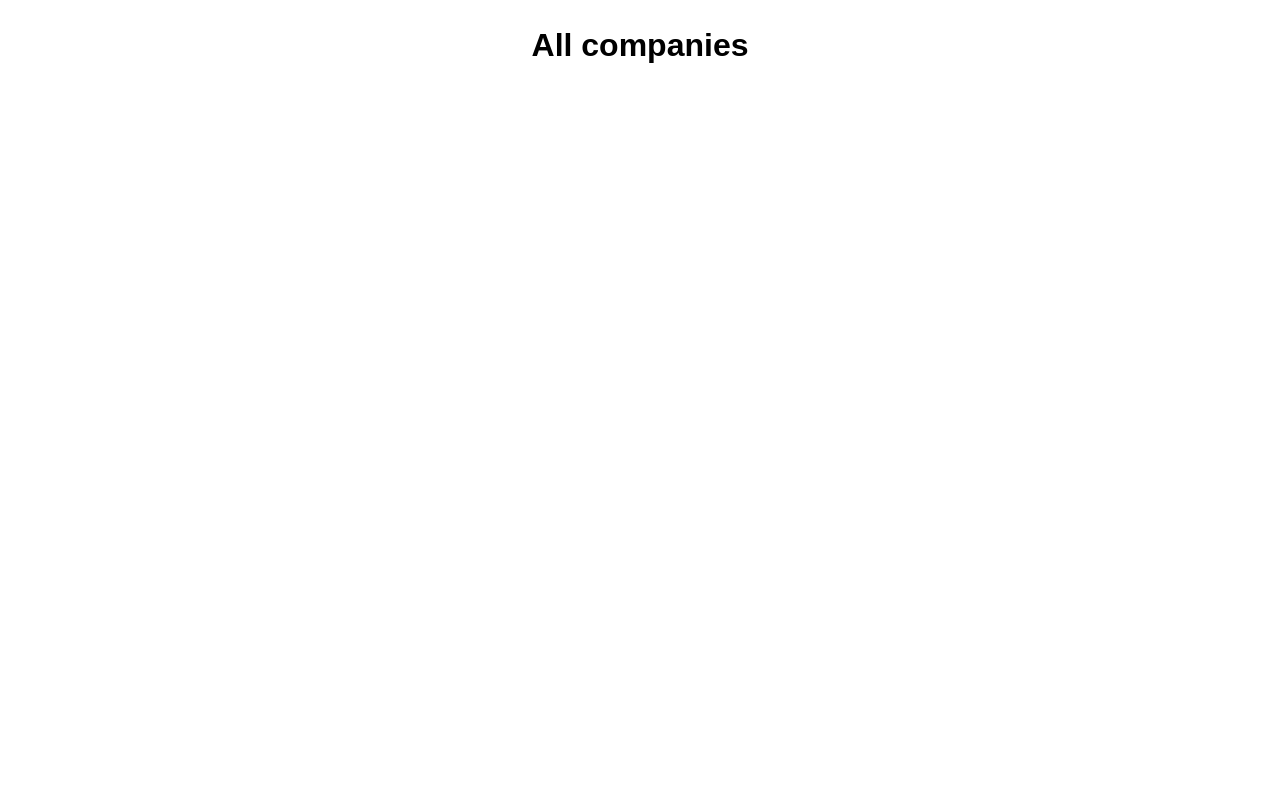
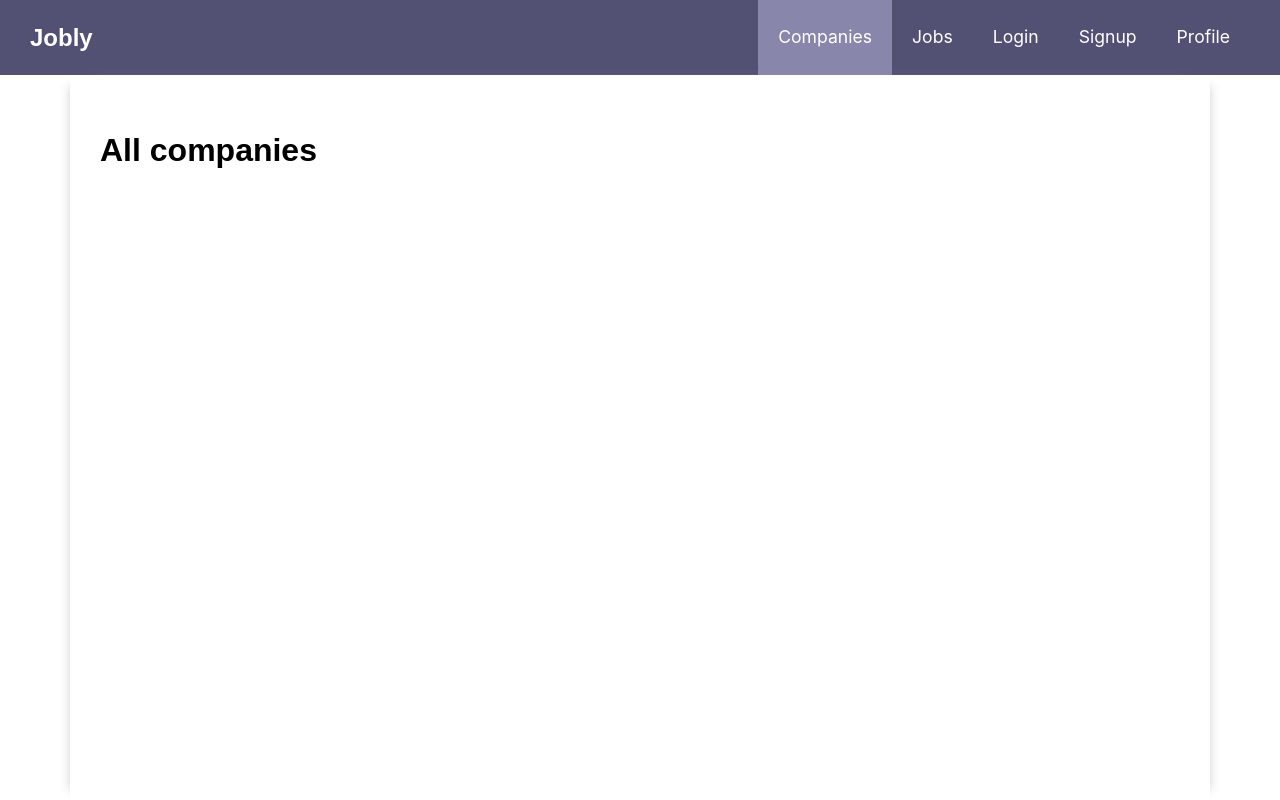
Before and after one commit to johnathan-booy/jobly-frontend, a React (Create React App) app in the folder jobly-frontend/: page /companies in a window 1280 px wide. Built offline with nearby package versions, Linux system fonts and the light colour scheme.

Commit message:
Basic Navbar and App-body

```diff
--- a/jobly-frontend/src/App.css
+++ b/jobly-frontend/src/App.css
@@ -1,3 +1,11 @@
 .App {
-	text-align: center;
+	width: 100%;
 }
+
+.App-body {
+	max-width: 1140px;
+	min-height: calc(100vh - 75px);
+	margin: auto;
+	padding: 30px;
+	box-shadow: -10px 0 10px -10px lightgrey, 10px 0 10px -10px lightgrey;
+}
--- a/jobly-frontend/src/App.js
+++ b/jobly-frontend/src/App.js
@@ -1,10 +1,14 @@
 import "./App.css";
+import Navbar from "./Navbar";
 import Routes from "./Routes";
 
 function App() {
 	return (
 		<div className="App">
-			<Routes />
+			<Navbar />
+			<div className="App-body">
+				<Routes />
+			</div>
 		</div>
 	);
 }
--- /dev/null
+++ b/jobly-frontend/src/Navbar.css
@@ -0,0 +1,88 @@
+.Navbar {
+	display: flex;
+	justify-content: space-between;
+	align-items: center;
+	padding: 30px;
+	height: 75px;
+	width: 100%;
+	background-color: #525174;
+}
+
+.Navbar-title a {
+	font-family: "Montserrat", sans-serif;
+	font-weight: 700;
+	font-size: 1.5em;
+	text-decoration: none;
+	color: white;
+}
+
+.Navbar-links {
+	display: flex;
+	justify-content: space-between;
+}
+
+.Navbar-links a {
+	font-size: 1.1em;
+	text-decoration: none;
+	color: white;
+	padding: 20px;
+	height: 75px;
+	display: flex;
+	align-items: center;
+	justify-content: center;
+	transition: background-color 0.15s ease, color 0.15s ease;
+}
+
+.Navbar-links a:hover,
+.active {
+	background-color: #8887ab;
+}
+
+.Navbar-toggle {
+	display: none;
+	font-size: 1.5em;
+	cursor: pointer;
+	height: 75px;
+	background: none;
+	outline: none;
+	border: none;
+	padding: 20px;
+	color: white;
+}
+
+.Navbar-toggle:hover {
+	background-color: #8887ab;
+}
+
+@media (max-width: 768px) {
+	.Navbar-toggle {
+		display: block;
+	}
+	.Navbar-links {
+		display: none;
+	}
+
+	.Navbar-links-open {
+		display: flex;
+		flex-direction: column;
+		position: absolute;
+		top: 75px;
+		right: 0;
+		left: 0;
+	}
+
+	.Navbar-links-open a {
+		width: 100%;
+		height: 50px;
+		text-align: center;
+		background-color: #e8e9ed;
+		color: black;
+		transition: background-color 0.15s ease, color 0.15s ease;
+	}
+
+	.Navbar-links-open a:hover,
+	a.active {
+		background-color: #8887ab;
+		color: white;
+	}
+}
--- /dev/null
+++ b/jobly-frontend/src/Navbar.js
@@ -0,0 +1,40 @@
+import React, { useState } from "react";
+import { NavLink, Link } from "react-router-dom";
+import "./Navbar.css";
+
+function Navbar() {
+	const [isOpen, setOpen] = useState(false);
+	const links = [
+		{ name: "Companies", path: "/companies" },
+		{ name: "Jobs", path: "/jobs" },
+		{ name: "Login", path: "/login" },
+		{ name: "Signup", path: "/signup" },
+		{ name: "Profile", path: "/profile" },
+	];
+
+	return (
+		<div className="Navbar">
+			<div className="Navbar-title">
+				<Link to="/">Jobly</Link>
+			</div>
+
+			<button className="Navbar-toggle" onClick={() => setOpen(!isOpen)}>
+				&#9776;
+			</button>
+
+			<div className={`Navbar-links ${isOpen ? "Navbar-links-open" : ""}`}>
+				{links.map((link) => (
+					<NavLink
+						key={link.name}
+						to={link.path}
+						onClick={() => setOpen(false)}
+					>
+						<span>{link.name}</span>
+					</NavLink>
+				))}
+			</div>
+		</div>
+	);
+}
+
+export default Navbar;
--- a/jobly-frontend/src/index.css
+++ b/jobly-frontend/src/index.css
@@ -1,3 +1,7 @@
+* {
+	box-sizing: border-box;
+}
+
 html {
 	font-size: 16px;
 	line-height: 1.5;
```
